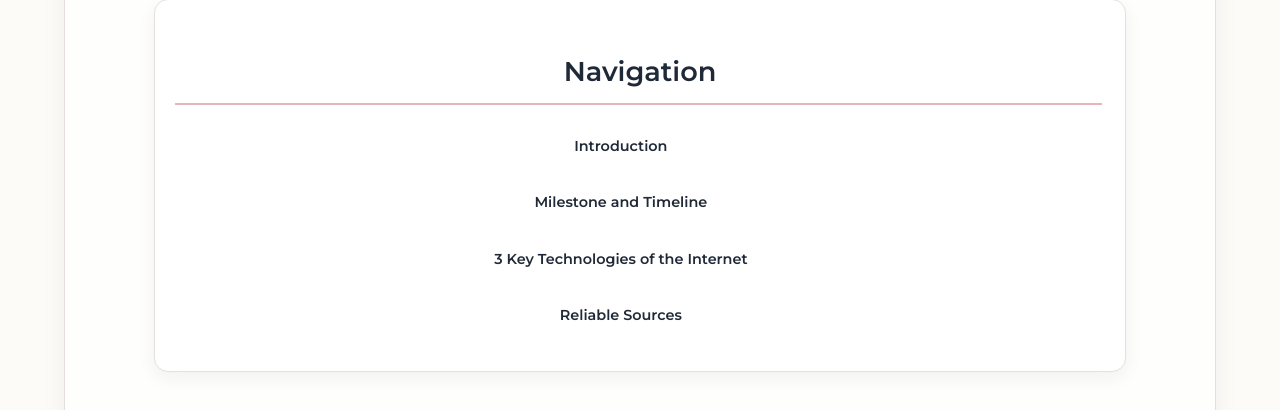
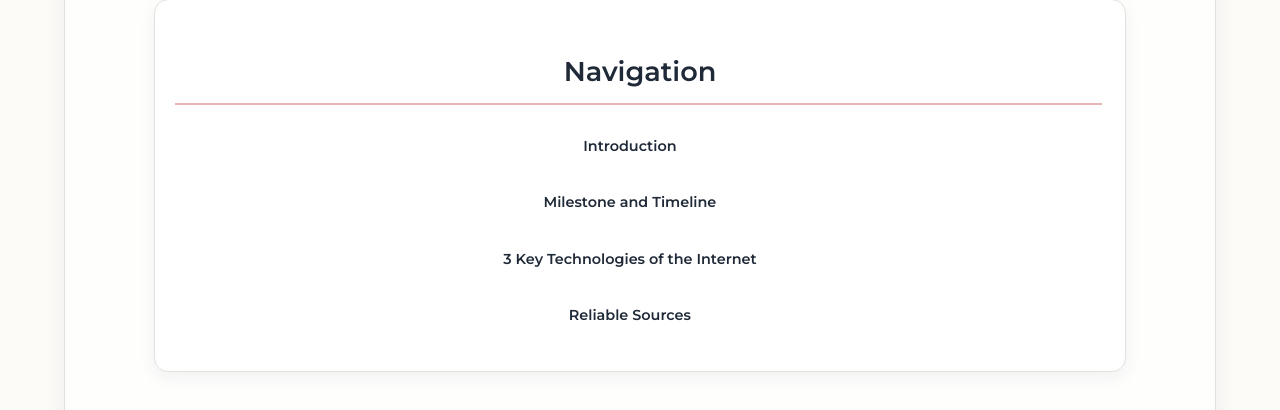
Before and after one commit to Andoud123/web-programming-site, a Flask app: page /internet-history in a window 1280 px wide. Shown: the part 376-786 px from the top of the page. Run offline with Flask 3, Linux system fonts and the light colour scheme.

Commit message:
Part 2: Style your Site with AI

```diff
--- a/static/style.css
+++ b/static/style.css
@@ -279,7 +279,7 @@ ol {
 }
 
 li {
-    width:93%;
+    width:95%;
     margin-bottom: 8px;
 }
 
```
